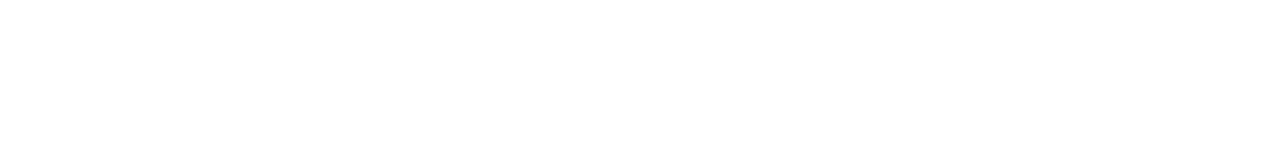
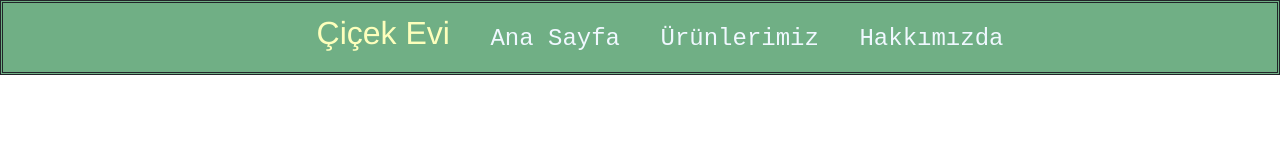
Before and after one commit to falemdag/Bootstrap_odev1, a plain HTML site: page hakkimizda.html in a window 1280 px wide. Drawn offline with nearby package versions, Linux system fonts and the light colour scheme.

Commit message:
changes saved

```diff
--- a/css/style.css
+++ b/css/style.css
@@ -6,6 +6,7 @@
     font-size: 24px;
     height: 75px;
     background-color:#70AF85;
+    border-style:double;
 }
 
 .headerli {
--- a/hakkimizda.html
+++ b/hakkimizda.html
@@ -0,0 +1,48 @@
+<!doctype html>
+<html lang="en">
+  <head>
+    <!-- Required meta tags -->
+    <meta charset="utf-8">
+    <meta name="viewport" content="width=device-width, initial-scale=1, shrink-to-fit=no">
+
+    <!-- Bootstrap CSS -->
+    <link rel="stylesheet" href="https://cdn.jsdelivr.net/npm/bootstrap@4.5.3/dist/css/bootstrap.min.css" integrity="sha384-TX8t27EcRE3e/ihU7zmQxVncDAy5uIKz4rEkgIXeMed4M0jlfIDPvg6uqKI2xXr2" crossorigin="anonymous">
+    <link rel="stylesheet" href="css/style.css">
+    <title>Hakkımızda</title>
+  </head>
+  <body>
+    <!--navbar start-->
+    <nav>
+        <ul class="header">
+            <li class="headerli">
+                <h2>Çiçek Evi</h2>
+            </li>
+            &nbsp;&nbsp;&nbsp;&nbsp;&nbsp;&nbsp;
+            <li class="headerli">
+                <a href="index.html">Ana Sayfa</a>
+            </li>
+            &nbsp;&nbsp;&nbsp;&nbsp;&nbsp;&nbsp;
+            <li class="headerli">
+                <a href="urunlerimiz.html">Ürünlerimiz</a>
+            </li>
+            &nbsp;&nbsp;&nbsp;&nbsp;&nbsp;&nbsp;
+            <li class="headerli">
+                <a href="hakkimizda.html">Hakkımızda</a>
+            </li>
+        </ul>
+    </nav>
+    <!--navbar end-->
+
+    <!-- Optional JavaScript; choose one of the two! -->
+
+    <!-- Option 1: jQuery and Bootstrap Bundle (includes Popper) -->
+    <script src="https://code.jquery.com/jquery-3.5.1.slim.min.js" integrity="sha384-DfXdz2htPH0lsSSs5nCTpuj/zy4C+OGpamoFVy38MVBnE+IbbVYUew+OrCXaRkfj" crossorigin="anonymous"></script>
+    <script src="https://cdn.jsdelivr.net/npm/bootstrap@4.5.3/dist/js/bootstrap.bundle.min.js" integrity="sha384-ho+j7jyWK8fNQe+A12Hb8AhRq26LrZ/JpcUGGOn+Y7RsweNrtN/tE3MoK7ZeZDyx" crossorigin="anonymous"></script>
+
+    <!-- Option 2: jQuery, Popper.js, and Bootstrap JS
+    <script src="https://code.jquery.com/jquery-3.5.1.slim.min.js" integrity="sha384-DfXdz2htPH0lsSSs5nCTpuj/zy4C+OGpamoFVy38MVBnE+IbbVYUew+OrCXaRkfj" crossorigin="anonymous"></script>
+    <script src="https://cdn.jsdelivr.net/npm/popper.js@1.16.1/dist/umd/popper.min.js" integrity="sha384-9/reFTGAW83EW2RDu2S0VKaIzap3H66lZH81PoYlFhbGU+6BZp6G7niu735Sk7lN" crossorigin="anonymous"></script>
+    <script src="https://cdn.jsdelivr.net/npm/bootstrap@4.5.3/dist/js/bootstrap.min.js" integrity="sha384-w1Q4orYjBQndcko6MimVbzY0tgp4pWB4lZ7lr30WKz0vr/aWKhXdBNmNb5D92v7s" crossorigin="anonymous"></script>
+    -->
+  </body>
+</html>
```
Also changed, not shown: index.html (+21 -0 lines), urunlerimiz.html (+48 -0 lines).
